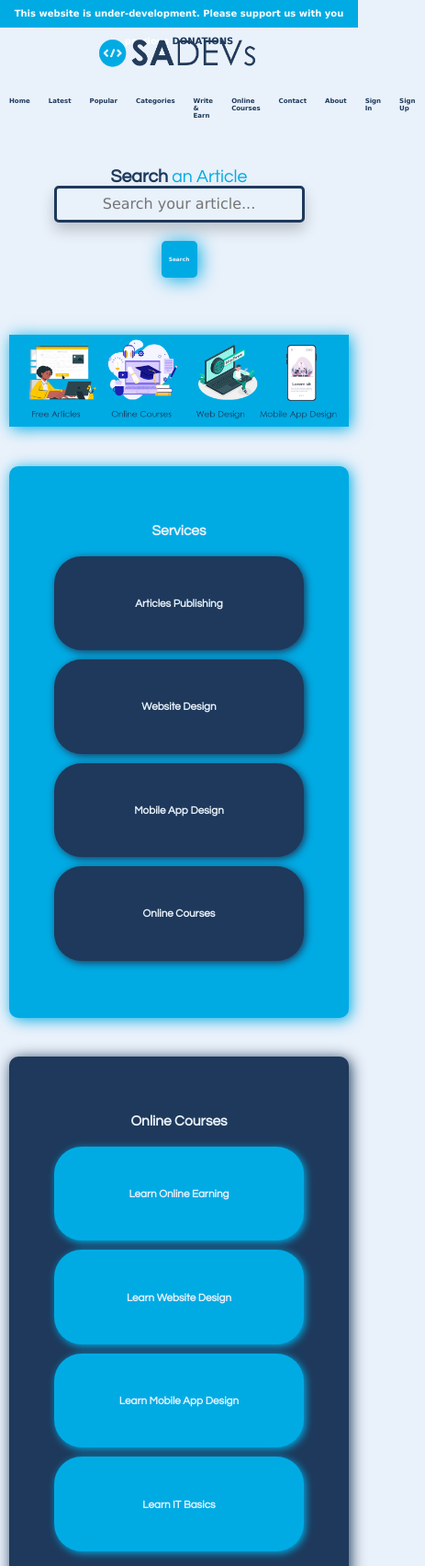
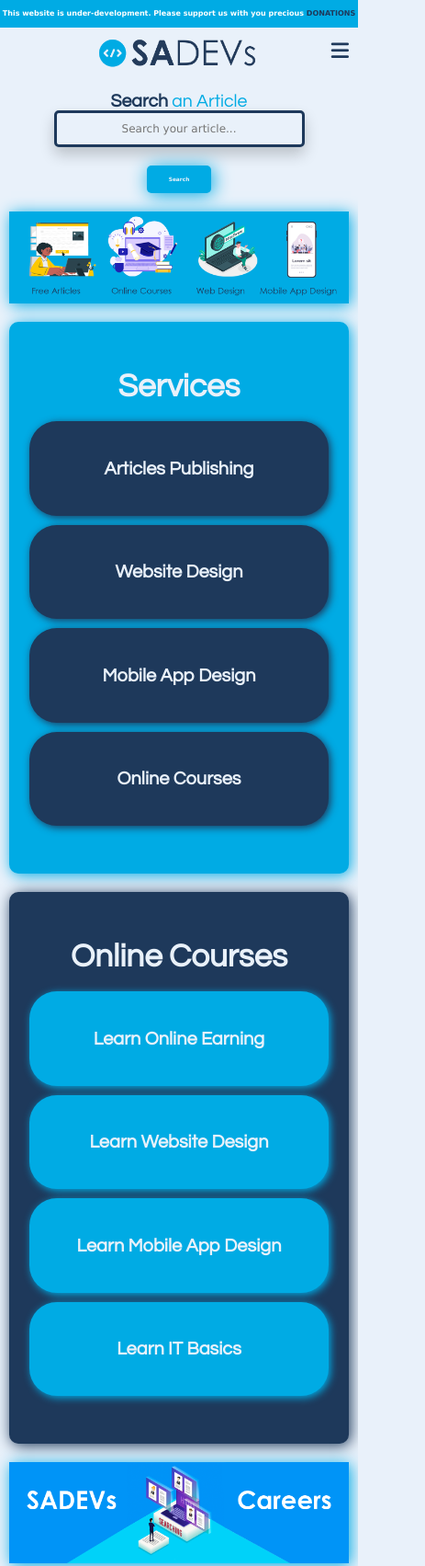
Before and after one commit to mrsaqlain75/SADEVs-website, a plain HTML site: page index.html in a window 390 px wide. Shown: the top 1703 px of the page at 92% size, 463 px wide, since content can reach past the window. Drawn offline with Linux system fonts and the light colour scheme.

Commit message:
Home Page is responsive now

```diff
--- a/index-styles.css
+++ b/index-styles.css
@@ -37,6 +37,13 @@ header img{
     float:left;
 }
 
+
+.menu-btn {
+    display: none;
+    font-size: 30px;
+    color: #1e395b;
+    cursor: pointer;
+}
 /* dropdown here */
 
 header ul, li {
@@ -100,10 +107,10 @@ header .dropdown:hover .dropdown-content {
 
 /* Hero Section Starts Here  */
 .hero-section{
-    height:300px;
+    height:260px;
     display:flex;
     flex-direction: column;
-    margin-top: 6vh;
+    margin-top: 3vh;
     align-items: center;
     width:100%;
 }
@@ -209,7 +216,6 @@ header .dropdown:hover .dropdown-content {
 
 #img-service{
     width: 95%;
-    margin-top:5vh;
     box-shadow: 2px 2px 16px #00abe4;
 }
 
@@ -415,7 +421,7 @@ header .dropdown:hover .dropdown-content {
         font-size: 11px;
     }
     .hero-section{
-        height:180px;
+        height:250px;
     }
     .team{
         width:50%;
@@ -437,7 +443,7 @@ header .dropdown:hover .dropdown-content {
         margin:auto;
     }
     .hero-section{
-        height:140px;
+        height:190px;
     }
     #search-input{
         height: 40px;
@@ -531,14 +537,137 @@ header .dropdown:hover .dropdown-content {
         font-size: 10px;
     }
 
+    .menu-btn {
+        display: block;
+        position: absolute;
+        right: 10px;
+        top: 35px;
+    }
+    header{
+        height:70px;
+    }
+    header .menu {
+        display: none;
+        flex-direction: column;
+        width: 100%;
+        position: absolute;
+        top: 60px;
+        left: 0;
+        background-color: #E9F1FA;
+    }
+
+    header .menu.active {
+        display: flex;
+    }
+
+    header .menu li {
+        text-align: center;
+        width: 100%;
+    }
+
+    header .menu a {
+        padding: 10px;
+        border-bottom: 1px solid #00abe4;
+    }
+    .hero-section{
+        margin-top:10px;
+    }
+    #search-btn{
+        width:70px;
+        height:30px;
+    }
+    #img-service{
+        margin-top: 10px;
+    }
+
 }
 
-/* Small devices (phones, less than 576px) */
+/*Small devices (phones, less than 576px)*/
 @media (max-width: 575px) {
+    #hamburger{
+        font-size: 22px;
+    }
     header{
         height:12vh;
     }
     body{
-        font-size: 7px;
+        font-size: 5px;
     }
+    .pre-header p{
+        font-size: 8px;
+    }
+    header{
+        height:60px;
+    }
+    .hero-section{
+        margin-top: 10px;
+        height:120px;
+    }
+    #search-btn{
+        width:70px;
+        height:30px;
+    }
+    #img-service{
+        margin-top: 10px;
+    }
+    #services{
+        font-size: 35px;
+    }
+    .service{
+        width:90%;
+    }
+    .career{
+        width:90%;
+    }
+    .course{
+        width:90%;
+    }
+    .career p{
+        font-size: 20px;
+    }
+
+    .service p{
+        font-size: 20px;
+    }
+
+    .course p{
+        font-size: 20px;
+    }
+    .service-card{
+        margin-top:20px;
+    }
+    .course-card{
+        margin-top:20px;
+    }
+    .career-card{
+        margin-top:20px;
+    }
+    .team-card{
+        margin-top:20px;
+    }
+    #img-career{
+        margin-top:20px;
+    }
+    .footer{
+        margin-top:20px;
+    }
+    .col p{
+        padding-top:30px;
+    }
+    #search-input{
+        font-size: 12px;
+    }
+    .team-card{
+        height:200px;
+    }
+    .desc .member-name{
+        font-size: 30px;
+        border-bottom: none;
+    }
+    .desc .member-des{
+        margin-top:5px;
+        font-size: 15px;
+    }
+
+
 }
--- a/index.html
+++ b/index.html
@@ -15,6 +15,9 @@
     </div>
     <header>
         <img src="Images/sadevs-logo.png" alt="company-logo">
+        <div class="menu-btn">
+            <i id="hamburger" class="fas fa-bars"></i>
+        </div>
         <ul class="menu">
             <li><a href="#">Home</a></li>
             <li><a href="#">Latest</a></li>
@@ -139,5 +142,16 @@
         <span>Copyright © 2024 - onwards SADEVs Company. All rights reserved.</span>
     </div>
 
+
+    <script>
+        document.addEventListener('DOMContentLoaded', function() {
+            const menuBtn = document.querySelector('.menu-btn');
+            const menu = document.querySelector('.menu');
+
+            menuBtn.addEventListener('click', function() {
+                menu.classList.toggle('active');
+            });
+        });
+    </script>
 </body>
 </html>
```
